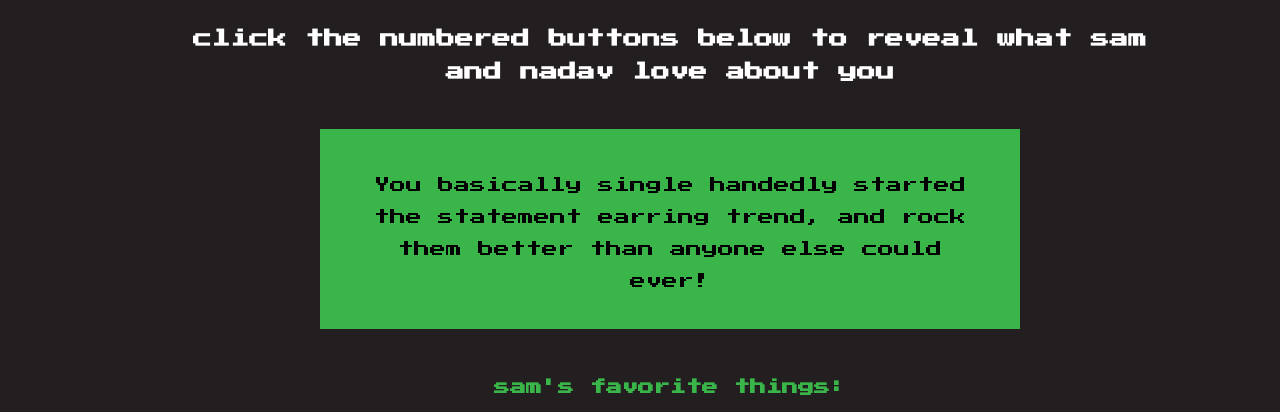
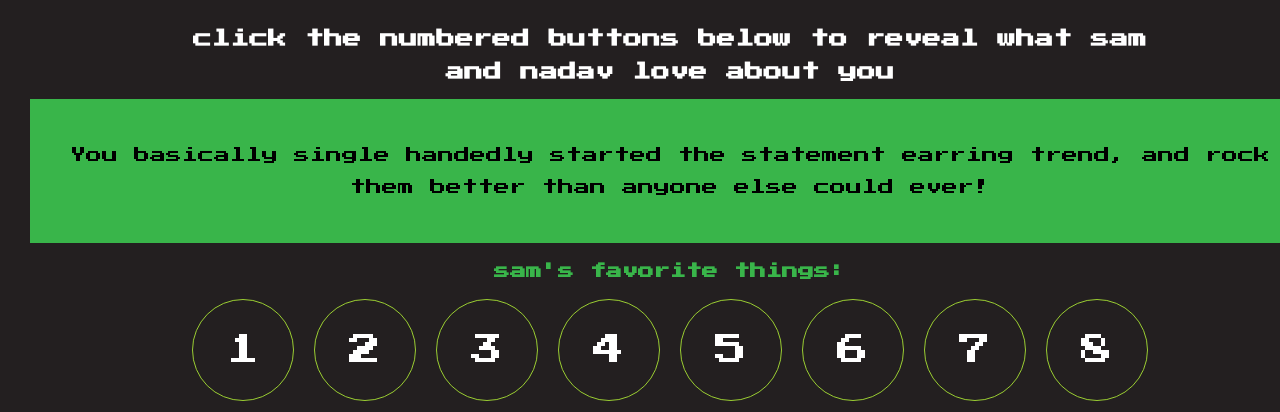
Before and after one commit to srrayman/35thingsweloveaboutchonty, a plain HTML site: page index.html in a window 1280 px wide. Both pictures are taken after a click on the element "10". Shown: the part 206-618 px from the top of the page. Drawn offline with Linux system fonts and the light colour scheme.

Commit message:
Update style.css

```diff
--- a/style.css
+++ b/style.css
@@ -80,10 +80,8 @@ h4 {
 
 #display-pane {
     display: none;
-    width: 700px;
-    height: 200px;
+    width: 100%;
     background-color :#39b54a;
-    margin: 30px auto;
     text-align: center;
     padding: 20px;
     position: sticky;
```
